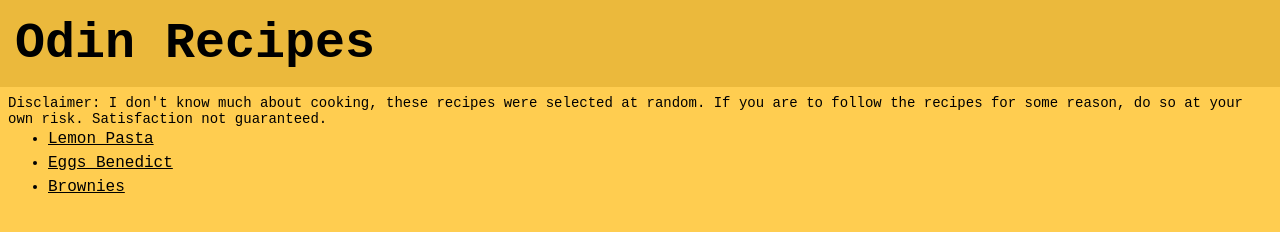
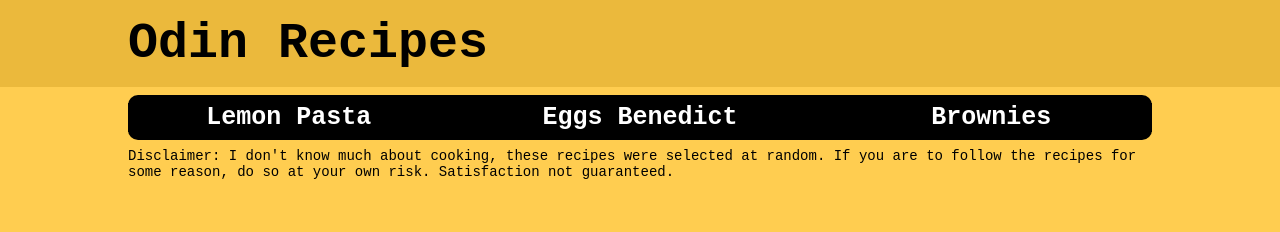
Before and after one commit to iipunktell/odin-recipes, a plain HTML site: page index.html in a window 1280 px wide. Drawn offline with Linux system fonts and the light colour scheme.

Commit message:
Add flexbox menu bar for items. Adjust padding for desktop viewing.

```diff
--- a/index.html
+++ b/index.html
@@ -11,12 +11,12 @@
             <h1 class="main-header">Odin Recipes</h1>
         </div>
         <div class="content">
-            <p class="text">Disclaimer: I don't know much about cooking, these recipes were selected at random. If you are to follow the recipes for some reason, do so at your own risk. Satisfaction not guaranteed.</p>
-            <ul class="unordered-list">
+            <ul class="menu-items">
                 <li><a href="./recipes/lemon-pasta.html">Lemon Pasta</a></li>
                 <li><a href="./recipes/eggs-benedict.html">Eggs Benedict</a></li>
                 <li><a href="./recipes/brownies.html">Brownies</a></li>
             </ul>
+            <p class="text">Disclaimer: I don't know much about cooking, these recipes were selected at random. If you are to follow the recipes for some reason, do so at your own risk. Satisfaction not guaranteed.</p>
         </div>
     </body>
 </html>
--- a/styles.css
+++ b/styles.css
@@ -5,8 +5,12 @@
     margin: 0;
 }
 
+.header .main-header {
+    padding-left: 10%;
+}
+
 .content {
-    margin: 8px;
+    margin: 8px 10%;
 }
 
 .main-header {
@@ -42,7 +46,32 @@
     font-size: 14px;
 }
 
-.ordered-list,
-.unordered-list {
+.ordered-list {
     line-height: 1.5;
 }
+
+.menu-items {
+    display: flex;
+    text-align: center;
+    gap: 30px;
+    background-color: black;
+    border-radius: 10px;
+    margin-bottom: 8px;
+    padding-top: 8px;
+    padding-bottom: 8px;
+    padding-inline-start: 0px;
+}
+
+.menu-items li {
+    background-color: black;
+    flex: 1;
+    list-style-type: none;
+}
+
+.menu-items li a {
+    font-size: 25px;
+    background-color: black;
+    font-weight: bold;
+    text-decoration: none;
+    color: white;
+}
```
